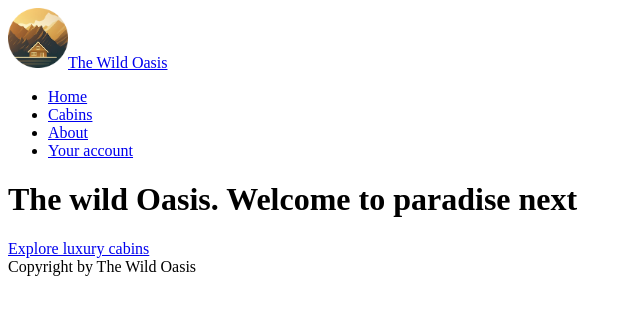
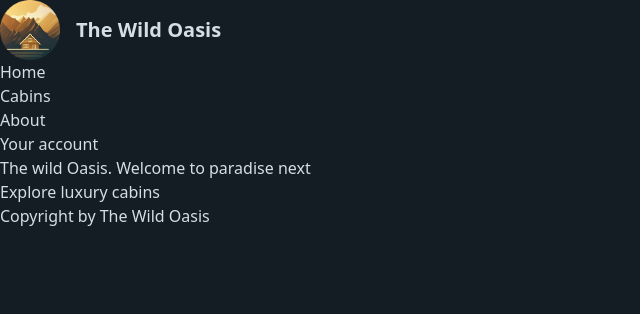
Before and after one commit to huzaifaghazali/wild-oasis-website, a Next.js app: page / in a window 1280 px wide. Shown: the top 314 px of the page, without its empty margins (0-640 px from the left). Built offline with nearby package versions, Linux system fonts and the light colour scheme.

Commit message:
Add colors in tailwind configuration

```diff
--- a/app/_styles/globals.css
+++ b/app/_styles/globals.css
@@ -2,6 +2,7 @@
 @tailwind components;
 @tailwind utilities;
 
+/*
 @layer components {
   .spinner {
     margin: 3.2rem auto 1.6rem;
@@ -29,11 +30,14 @@
     }
   }
 }
+*/
 
 /* For data picker */
+/*
 .rdp {
   --rdp-cell-size: 32px !important;
   --rdp-accent-color: theme('colors.accent.500') !important;
   --rdp-background-color: theme('colors.accent.600') !important;
   margin: 0 !important;
 }
+*/
--- a/app/layout.js
+++ b/app/layout.js
@@ -1,5 +1,7 @@
 import Logo from '@/app/_components/Logo';
 import Navigation from '@/app/_components/Navigation';
+
+import '@/app/_styles/globals.css';
 
 export const metadata = {
   title: 'The Wild Oasis',
@@ -8,7 +10,7 @@
 export default function RootLayout({ children }) {
   return (
     <html lang='en'>
-      <body>
+      <body className='bg-primary-950 text-primary-100 min-h-screen'>
         <header>
           <Logo />
           <Navigation />
--- a/tailwind.config.js
+++ b/tailwind.config.js
@@ -1,16 +1,39 @@
 /** @type {import('tailwindcss').Config} */
 module.exports = {
   content: [
-    "./pages/**/*.{js,ts,jsx,tsx,mdx}",
-    "./components/**/*.{js,ts,jsx,tsx,mdx}",
-    "./app/**/*.{js,ts,jsx,tsx,mdx}",
+    './pages/**/*.{js,ts,jsx,tsx,mdx}',
+    './components/**/*.{js,ts,jsx,tsx,mdx}',
+    './app/**/*.{js,ts,jsx,tsx,mdx}',
   ],
   theme: {
     extend: {
-      backgroundImage: {
-        "gradient-radial": "radial-gradient(var(--tw-gradient-stops))",
-        "gradient-conic":
-          "conic-gradient(from 180deg at 50% 50%, var(--tw-gradient-stops))",
+      colors: {
+        primary: {
+          50: '#E1E8EF',
+          100: '#D4DEE7',
+          200: '#B7C7D7',
+          300: '#99B0C7',
+          400: '#7C99B6',
+          500: '#5E82A6',
+          600: '#4C6B8A',
+          700: '#3C546C',
+          800: '#2C3D4F',
+          900: '#1B2631',
+          950: '#141C24',
+        },
+        accent: {
+          50: '#FAF5F0',
+          100: '#F4ECE1',
+          200: '#E8D6BF',
+          300: '#DDC2A2',
+          400: '#D2AF84',
+          500: '#C69963',
+          600: '#B78343',
+          700: '#926835',
+          800: '#6C4D28',
+          900: '#4B351B',
+          950: '#382814',
+        },
       },
     },
   },
```
Also changed, not shown: package.json (+6 -5 lines), 1 other file (tests, documents, lock files or other folders).
